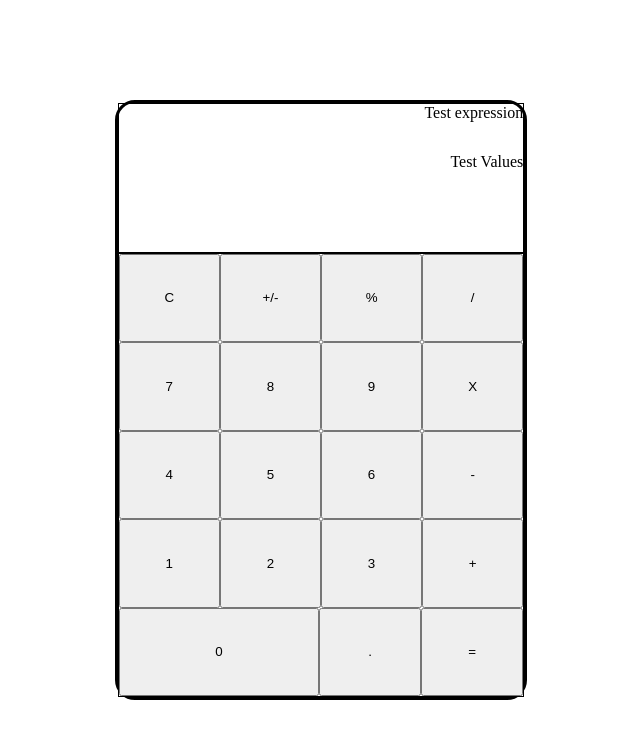
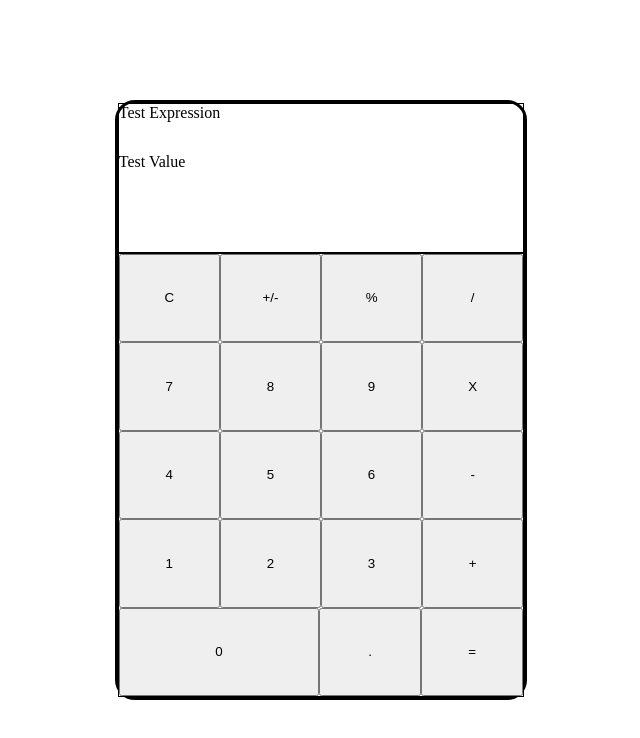
Before and after one commit to zakpdev/odin-calculator, a plain HTML site: page index.html in a window 1280 px wide. Shown: the whole page, without its empty margins (319-959 px from the left). Drawn offline with Linux system fonts and the light colour scheme.

Commit message:
Remove dummy text and formatting from screen divs

```diff
--- a/index.html
+++ b/index.html
@@ -9,8 +9,8 @@
 <body>
   <div class = "calc-container">
     <div class="screen">
-      <div class="expression">Test expression</div>
-      <div class="current-value">Test Values</div>
+      <div class="expression"><span>Test Expression</span></div>
+      <div class="current-value"><span>Test Value</span></div>
     </div>
     <div class="buttons">
       <div class="row1">
--- a/style.css
+++ b/style.css
@@ -32,12 +32,10 @@ body {
 }
 
 .expression {
-  text-align: right;
   flex: 1;
 }
 
 .current-value {
-  text-align: right;
   flex: 2;
 }
 
```
